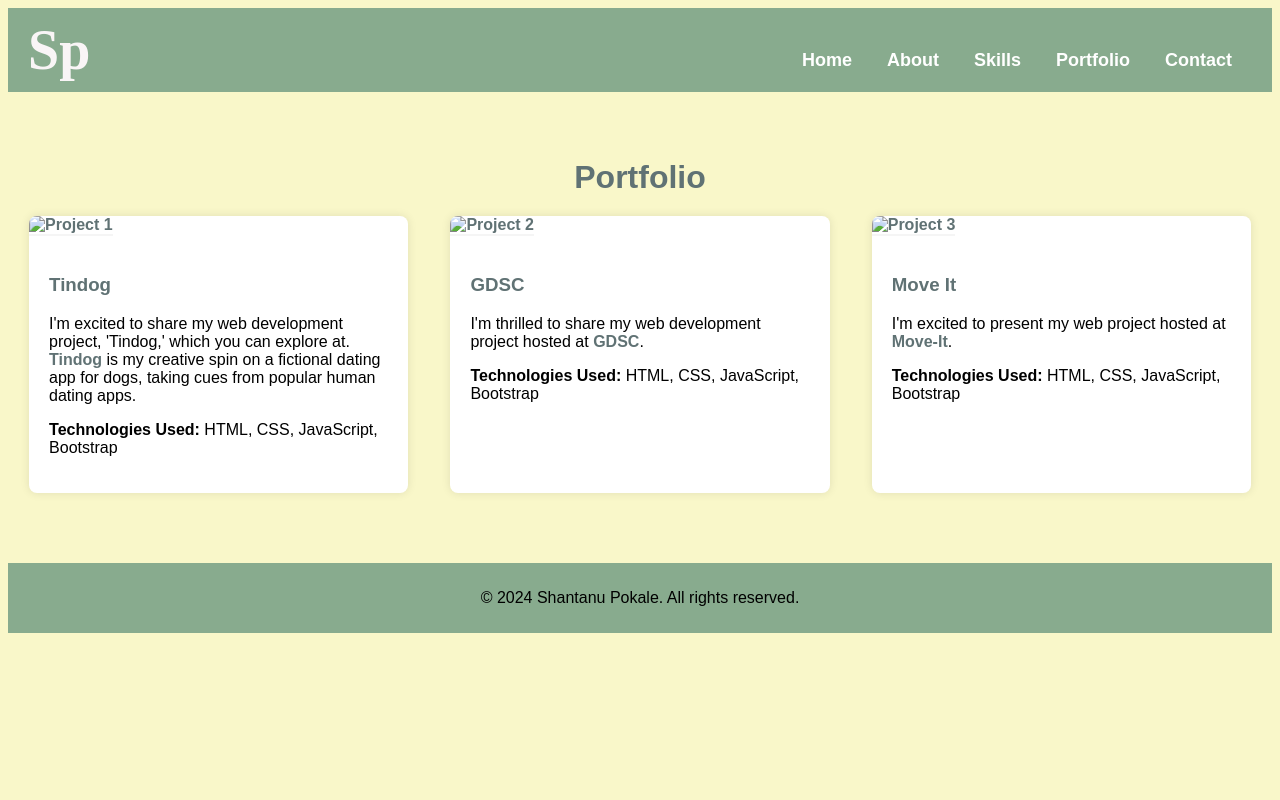
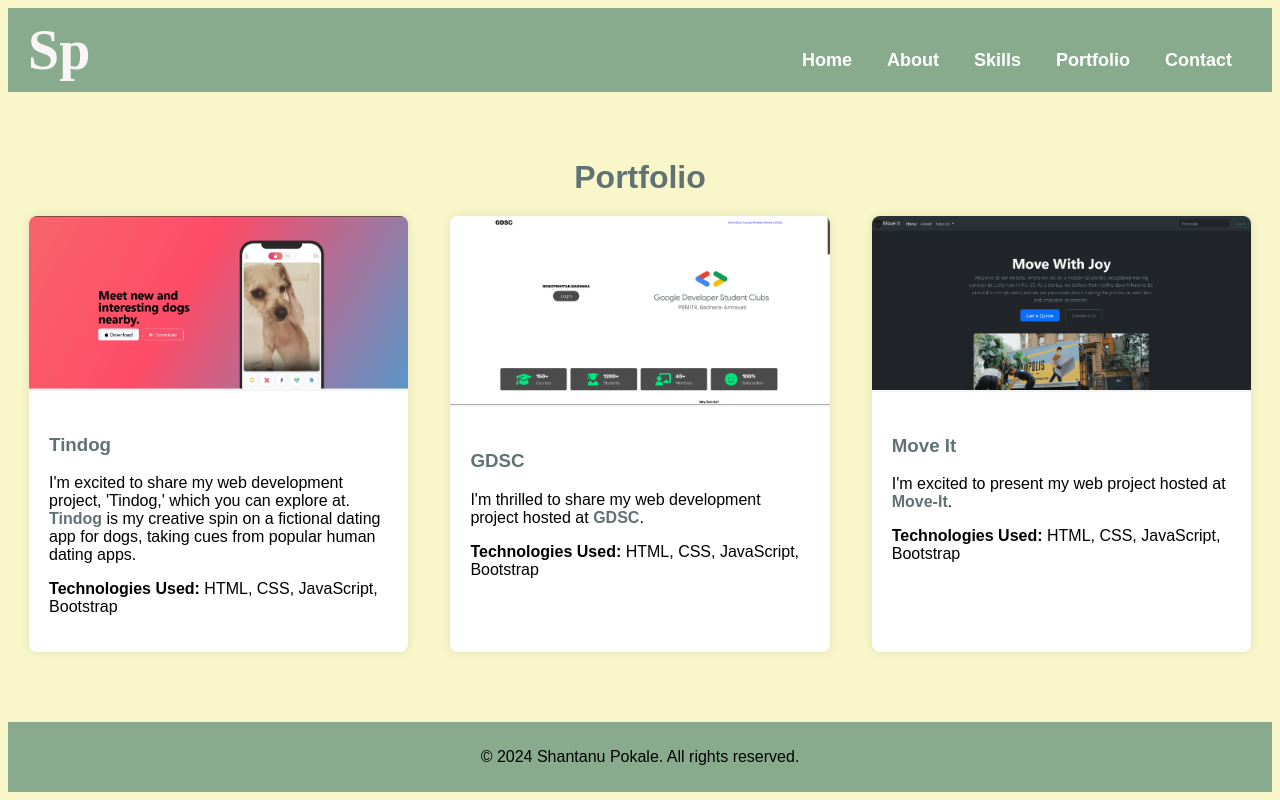
Before and after one commit to SHANTANU-POKALE/shantanu-pokale, a plain HTML site: page portfolio.html in a window 1280 px wide. Drawn offline with Linux system fonts and the light colour scheme.

Commit message:
Update portfolio.html

```diff
--- a/portfolio.html
+++ b/portfolio.html
@@ -26,7 +26,7 @@
 
         <div class="project-grid">
             <div class="project">
-                <a href="//shantanu-pokale.github.io/Tindog/"><img src="Images/project1.png" alt="Project 1"></a>
+                <a href="//shantanu-pokale.github.io/Tindog/"><img src="project1.png" alt="Project 1"></a>
                 <div class="project-content">
                     <a href="//shantanu-pokale.github.io/Tindog/"><h3>Tindog</h3></a>
                     <p>I'm excited to share my web development project, 'Tindog,' which you can explore at. <a href="//shantanu-pokale.github.io/Tindog/">Tindog</a> is my creative spin on a fictional dating app for dogs, taking cues from popular human dating apps.</p>
@@ -35,7 +35,7 @@
             </div>
 
             <div class="project">
-                <a href="https://shantanu-pokale.github.io/gdscprmitr.github.io/#"><img src="Images/Project2.png" alt="Project 2"></a>
+                <a href="https://shantanu-pokale.github.io/gdscprmitr.github.io/#"><img src="Project2.png" alt="Project 2"></a>
                 <div class="project-content">
                     <a href="https://shantanu-pokale.github.io/gdscprmitr.github.io/#"><h3>GDSC</h3></a>
                     <p>I'm thrilled to share my web development project hosted at <a href="https://shantanu-pokale.github.io/gdscprmitr.github.io/#">GDSC</a>.</p>
@@ -44,7 +44,7 @@
             </div>
 
             <div class="project">
-                <a href="https://shantanu-pokale.github.io/Move-It/"><img src="Images/project3.png" alt="Project 3"></a>
+                <a href="https://shantanu-pokale.github.io/Move-It/"><img src="project3.png" alt="Project 3"></a>
                 <div class="project-content">
                     <a href="https://shantanu-pokale.github.io/Move-It/"><h3>Move It</h3></a>
                     <p>I'm excited to present my web project hosted at <a href="https://shantanu-pokale.github.io/Move-It/">Move-It</a>.</p>
```
